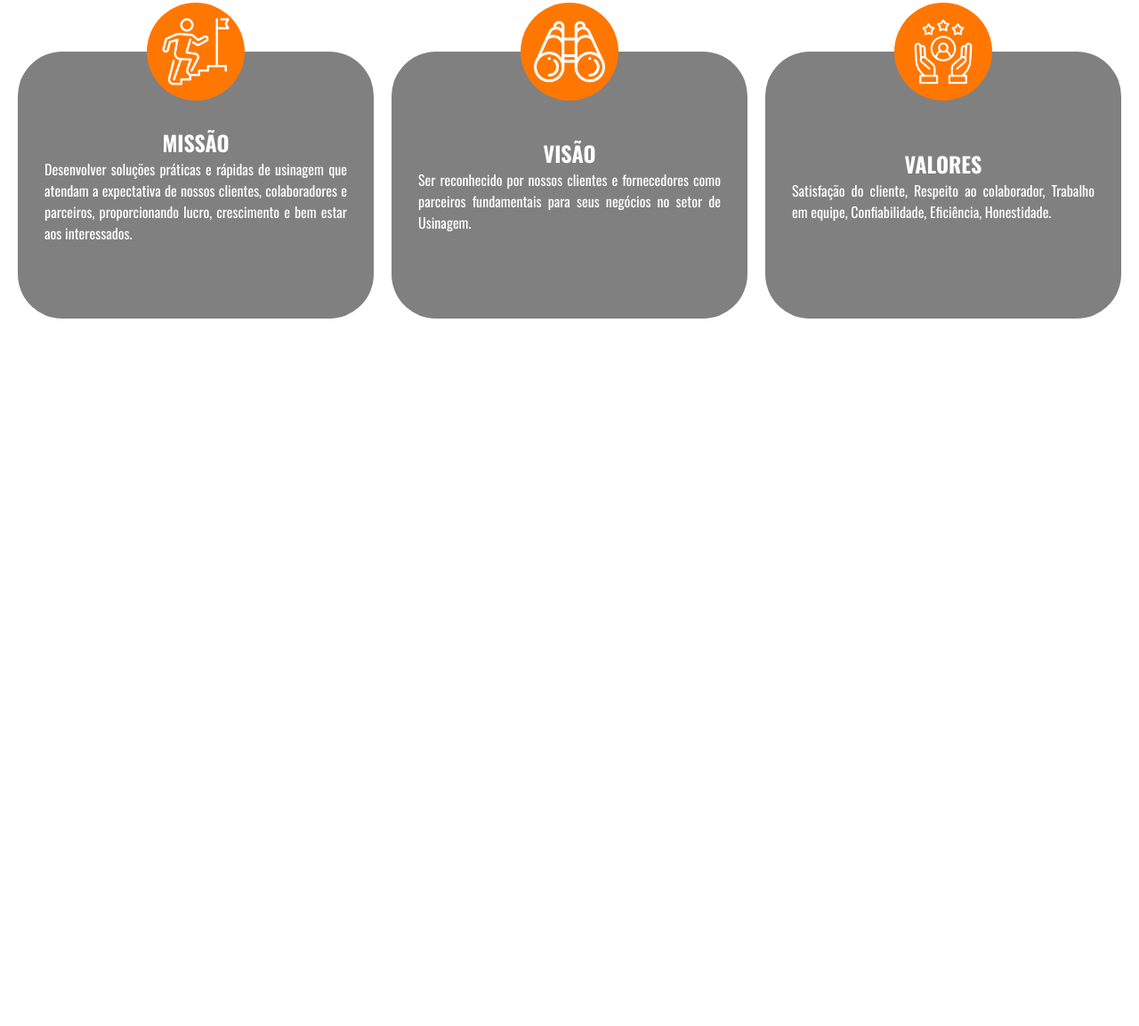
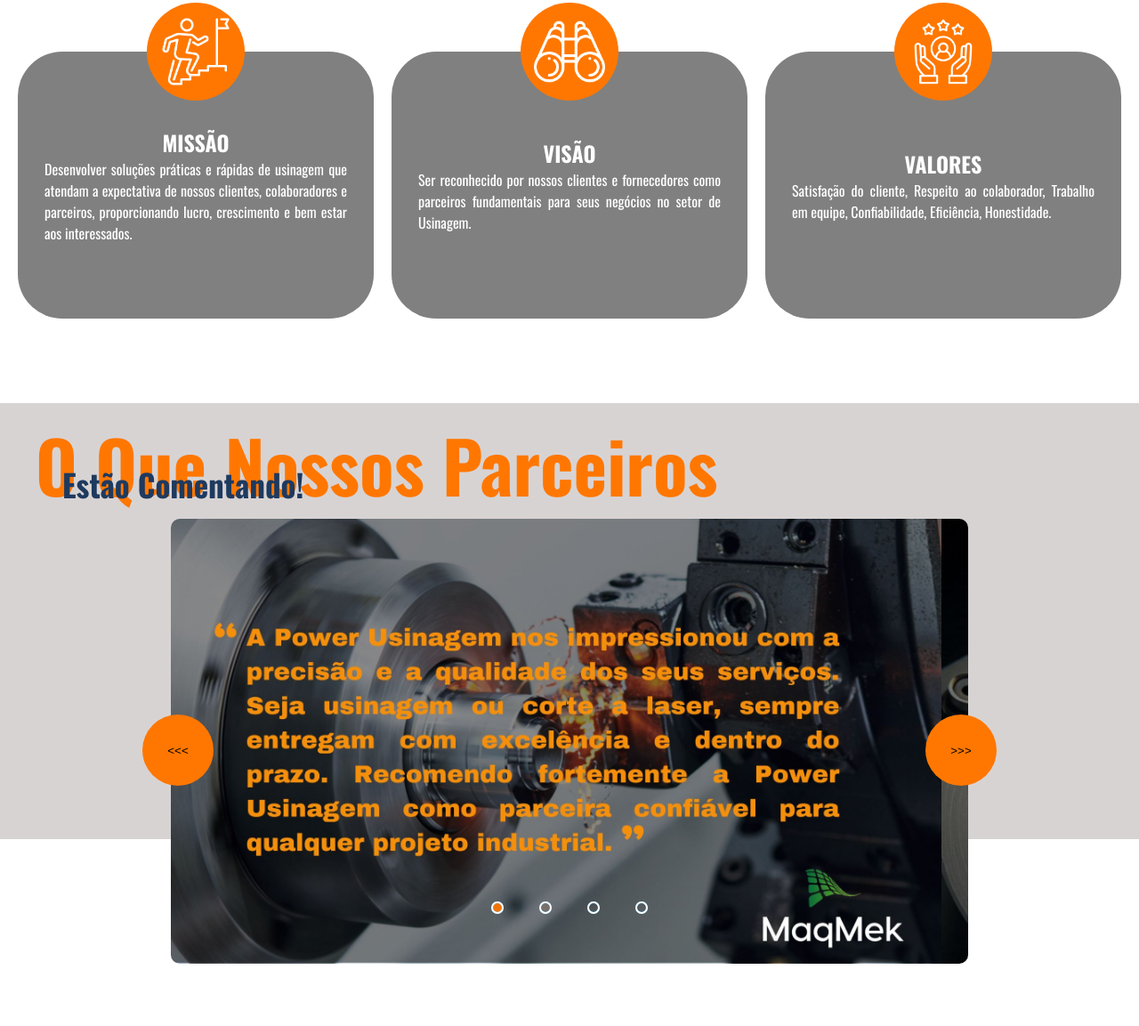
Before and after one commit to KSgui/Power-usinagem, a plain HTML site: page sobre-nos.html in a window 1280 px wide. Shown: the part 1687-2840 px from the top of the page at 89% size. Before the commit the page ends 2170 px from the top, so only its background shows below. Drawn offline with nearby package versions, Linux system fonts and the light colour scheme.

Commit message:
update2.0

```diff
--- a/sobre-nos.html
+++ b/sobre-nos.html
@@ -110,8 +110,10 @@
                 </div>
                 <div class="descricao">
                     <h2 class="titulo">MISSÃO</h2>
-                    <span class="texto">Desenvolver soluções práticas e rápidas de usinagem que atendam a expectativa de nossos
-                        clientes, colaboradores e parceiros, proporcionando lucro, crescimento e bem estar aos interessados.
+                    <span class="texto">Desenvolver soluções práticas e rápidas de usinagem que atendam a expectativa de
+                        nossos
+                        clientes, colaboradores e parceiros, proporcionando lucro, crescimento e bem estar aos
+                        interessados.
                     </span>
                 </div>
             </figure>
@@ -121,7 +123,8 @@
                 </div>
                 <div class="descricao">
                     <h2 class="titulo">VISÃO</h2>
-                    <span class="texto">Ser reconhecido por nossos clientes e fornecedores como parceiros fundamentais para seus negócios no setor de Usinagem.
+                    <span class="texto">Ser reconhecido por nossos clientes e fornecedores como parceiros fundamentais
+                        para seus negócios no setor de Usinagem.
                     </span>
                 </div>
             </figure>
@@ -131,11 +134,65 @@
                 </div>
                 <div class="descricao">
                     <h2 class="titulo">VALORES</h2>
-                    <span class="texto">Satisfação do cliente, Respeito ao colaborador, Trabalho em equipe, Confiabilidade, Eficiência, Honestidade.
+                    <span class="texto">Satisfação do cliente, Respeito ao colaborador, Trabalho em equipe,
+                        Confiabilidade, Eficiência, Honestidade.
                     </span>
                 </div>
             </figure>
         </section>
+        <section class="oq-nossos-clientes-dizem">
+            <div class="titulos-Mai-Min">
+                <h2 class="titulo-grande">O Que Nossos Parceiros</h2>
+                <p class="mini-texto">Estão Comentando!</p>
+            </div>
+            <div class="caixa-de-depoimentos">
+                <div class="slides">
+                    <!-- Radio Buttons -->
+                    <input type="radio" name="radio-btn" id="radio1">
+                    <input type="radio" name="radio-btn" id="radio2">
+                    <input type="radio" name="radio-btn" id="radio3">
+                    <input type="radio" name="radio-btn" id="radio4">
+                    <!-- Fim Radio Buttons -->
+
+                    <!-- Slide Images -->
+                    <div class="slide first">
+                        <img src="./src/img/depoimento-maqmak.jpg" alt="usinagem" class="imagem-alfa">
+                    </div>
+                    <div class="slide">
+                        <img src="./src/img/depoimento-funditruck.jpg" alt="solda" class="imagem-alfa">
+                    </div>
+                    <div class="slide">
+                        <img src="./src/img/depoimento-projatech.jpg" alt="card-usinagem" class="imagem-alfa">
+                    </div>
+                    <div class="slide">
+                        <img src="./src/img/depoimento-voltak.jpg" alt="projetos" class="imagem-alfa">
+                    </div>
+                    <!-- Slide Images -->
+
+                    <!-- Naviagtion auto -->
+                    <div class="navigation-auto">
+                        <div class="auto-btn1"></div>
+                        <div class="auto-btn2"></div>
+                        <div class="auto-btn3"></div>
+                        <div class="auto-btn4"></div>
+                    </div>
+                </div>
+
+
+                <div class="manual-navigation">
+                    <label for="radio1" class="manual-btn"></label>
+                    <label for="radio2" class="manual-btn"></label>
+                    <label for="radio3" class="manual-btn"></label>
+                    <label for="radio4" class="manual-btn"></label>
+                </div>
+
+            </div>
+            <div class="centralizar-botoes">
+                <button class="voltar"><<<</button>
+                <button class="passar">>>></button>
+            </div>
+        </section>
+        <section class="politica-de-qualidade"></section>
     </main>
 
 
--- a/sobre-nos.js
+++ b/sobre-nos.js
@@ -26,3 +26,28 @@ window.addEventListener('load', () => {
 //     container.querySelector('.imagem2').style.clipPath = `inset(0 ${rect.width - xPos}px 0 0)`;
 //     setas.style.left = `${xPos}px`;
 // });
+
+let count = 1;
+let intervalId = setInterval(nextImage, 5000);
+
+document.getElementById("radio1").checked = true;
+
+document.addEventListener("contextmenu", function (event) {
+    event.preventDefault();
+    clearInterval(intervalId);
+});
+
+document.addEventListener("mouseup", function (event) {
+    if (event.button === 2) {
+        intervalId = setInterval(nextImage, 4000);
+    }
+});
+
+function nextImage() {
+    count++;
+    if (count > 4) {
+        count = 1;
+    }
+
+    document.getElementById("radio" + count).checked = true;
+}
--- a/src/sobre-nos.css
+++ b/src/sobre-nos.css
@@ -373,3 +373,171 @@ li:hover {
     align-items: center;
     text-align: justify;
 }
+
+.oq-nossos-clientes-dizem{
+    width: 100%;
+    height: 700px;
+    display: flex;
+    margin-top: -30px;
+    justify-content: center;
+    align-content: center;
+}
+
+.titulos-Mai-Min{
+  position: relative;
+  width: 100%;
+  height: 70%;
+  background-color: rgb(216, 211, 211);
+}
+
+.titulo-grande{
+    margin-top: 10px;
+    margin-left: 40px;
+    font-size: 80px;
+    font-family: "Oswald", sans-serif;
+    color: rgb(255, 119, 0);
+    position: absolute;
+}
+
+.mini-texto{
+    margin-top: 65px;
+    margin-left: 70px;
+    font-family: "Oswald", sans-serif;
+    font-weight: bold;
+    color: #1e3a5f;
+    font-size: 35px;
+    position: absolute;
+}
+
+
+/* o que nossos parceiros estão falando*/
+.caixa-de-depoimentos{
+    width: 70%;
+    height: 500px;
+    position: absolute;
+    margin-top: 130px;
+    overflow: hidden;
+    border-radius: 10px;
+}
+
+.slides{
+    width: 400%;
+    height: 400px;
+    display: flex;
+}
+
+input{
+    display: none;
+}
+
+.slide{
+    width: 25%;
+    position: relative;
+    transition: 2s;
+}
+
+.imagem-alfa{
+    width: 100%;
+    height: 500px;
+}
+
+.manual-navigation{
+    position: relative;
+    width: 100%;
+    margin-top: 30px;
+    display: flex;
+    justify-content: center;
+}
+
+.manual-btn{
+    border: 2px solid #fff;
+    padding: 5px;
+    border-radius: 10px;
+    cursor: pointer;
+    transition: 1s;
+}
+
+.manual-btn:not(:last-child){
+    margin-right: 40px;
+}
+
+.manual-btn:hover{
+    background-color: #fff;
+}
+
+#radio1:checked ~ .first{
+    margin-left: 0;
+}
+
+#radio2:checked ~ .first{
+    margin-left: -25%;
+}
+
+#radio3:checked ~ .first{
+    margin-left: -50%;
+}
+
+#radio4:checked ~ .first{
+    margin-left: -75%;
+}
+
+.navigation-auto div{
+    border: 2px solid #20a6ff;
+    padding: 5px;
+    border-radius: 10px;
+    cursor: pointer;
+    transition: 1s;
+}
+
+.navigation-auto{
+    position: absolute;
+    width: 100%;
+    margin-top: 430px;
+    display: flex;
+    justify-content: center;
+}
+
+.navigation-auto div:not(:last-child){
+    margin-right: 40px;
+}
+
+#radio1:checked ~ .navigation-auto .auto-btn1{
+    background-color: rgb(255, 119, 0);
+}
+
+#radio2:checked ~ .navigation-auto .auto-btn2{
+    background-color: rgb(255, 119, 0);
+}
+
+#radio3:checked ~ .navigation-auto .auto-btn3{
+    background-color: rgb(255, 119, 0);
+}
+
+#radio4:checked ~ .navigation-auto .auto-btn4{
+    background-color: rgb(255, 119, 0);
+}
+
+.centralizar-botoes{
+    position: absolute;
+    display: flex;
+    width: 75%;
+    /* background-color: red; */
+    justify-content: space-between;
+    margin-top: 350px;
+}
+
+.voltar{
+    width: 80px;
+    height: 80px;
+    border-radius: 50%;
+    border: none;
+    background-color: rgb(255, 119, 0);
+}
+
+.passar{
+    width: 80px;
+    height: 80px;
+    border-radius: 50%;
+    border: none;
+    background-color: rgb(255, 119, 0);
+}
```
Also changed, not shown: src/img/depoimento-funditruck.jpg (added), src/img/depoimento-maqmak.jpg (added), src/img/depoimento-projatech.jpg (added), src/img/depoimento-voltak.jpg (added), src/img/tipos-de-soldagem-1.jpg (added).
